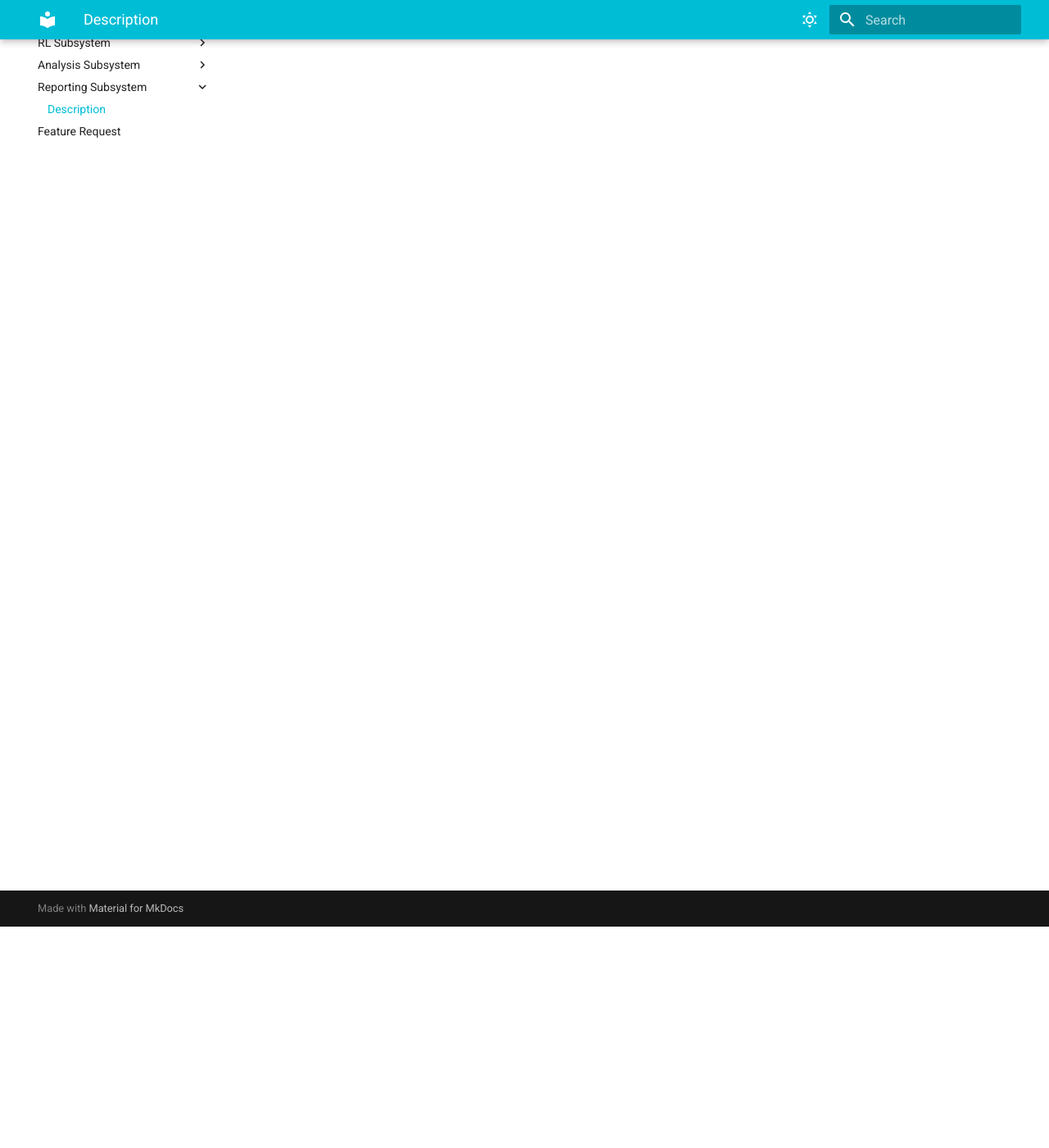
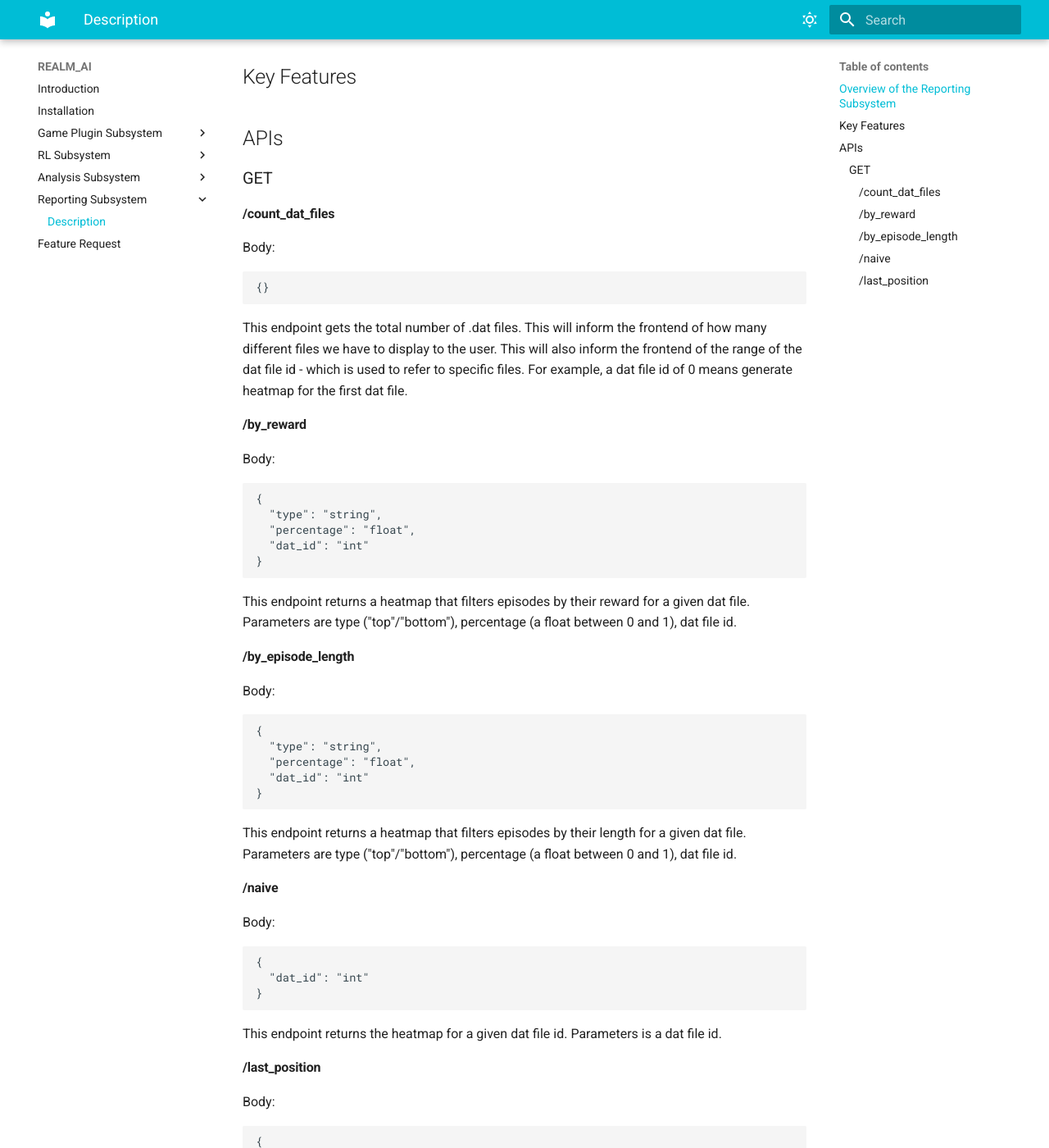
Before and after one commit to realm-ai-project/Documentation, an MkDocs documentation site: the page built from docs/reporting_subsystem/description.md, in a window 1280 px wide and 1400 px high, scrolled down 270 px. Shown: the whole window at 82% size. Built offline with MkDocs 1.6.1 and Material for MkDocs 9.7.7, drawn with Linux system fonts in a browser that asks for light colours; some of the changed text lies outside the part shown.

Commit message:
added skeleton for reporting system documentation, added descriptions of initial APIs

````diff
--- a/docs/reporting_subsystem/description.md
+++ b/docs/reporting_subsystem/description.md
@@ -1 +1,71 @@
-Daddy Harder
+The main goal of the reporting subsystem is to be a graphical interface to view collected data on their game.
+
+## Overview of the Reporting Subsystem
+
+## Key Features
+
+## APIs
+
+### GET
+
+#### /count_dat_files
+
+Body:
+
+```json
+{}
+```
+
+This endpoint gets the total number of .dat files. This will inform the frontend of how many different files we have to display to the user. This will also inform the frontend of the range of the dat file id - which is used to refer to specific files. For example, a dat file id of 0 means generate heatmap for the first dat file.
+
+#### /by_reward
+
+Body:
+
+```json
+{
+  "type": "string",
+  "percentage": "float",
+  "dat_id": "int"
+}
+```
+
+This endpoint returns a heatmap that filters episodes by their reward for a given dat file. Parameters are type ("top"/"bottom"), percentage (a float between 0 and 1), dat file id.
+
+#### /by_episode_length
+
+Body:
+
+```json
+{
+  "type": "string",
+  "percentage": "float",
+  "dat_id": "int"
+}
+```
+
+This endpoint returns a heatmap that filters episodes by their length for a given dat file. Parameters are type ("top"/"bottom"), percentage (a float between 0 and 1), dat file id.
+
+#### /naive
+
+Body:
+
+```json
+{
+  "dat_id": "int"
+}
+```
+
+This endpoint returns the heatmap for a given dat file id. Parameters is a dat file id.
+
+#### /last_position
+
+Body:
+
+```json
+{
+  "dat_id": "int"
+}
+```
+
+This endpoint returns a heatmap showing the last position of every episode in a dat file. Parameters is a dat file id.
````
